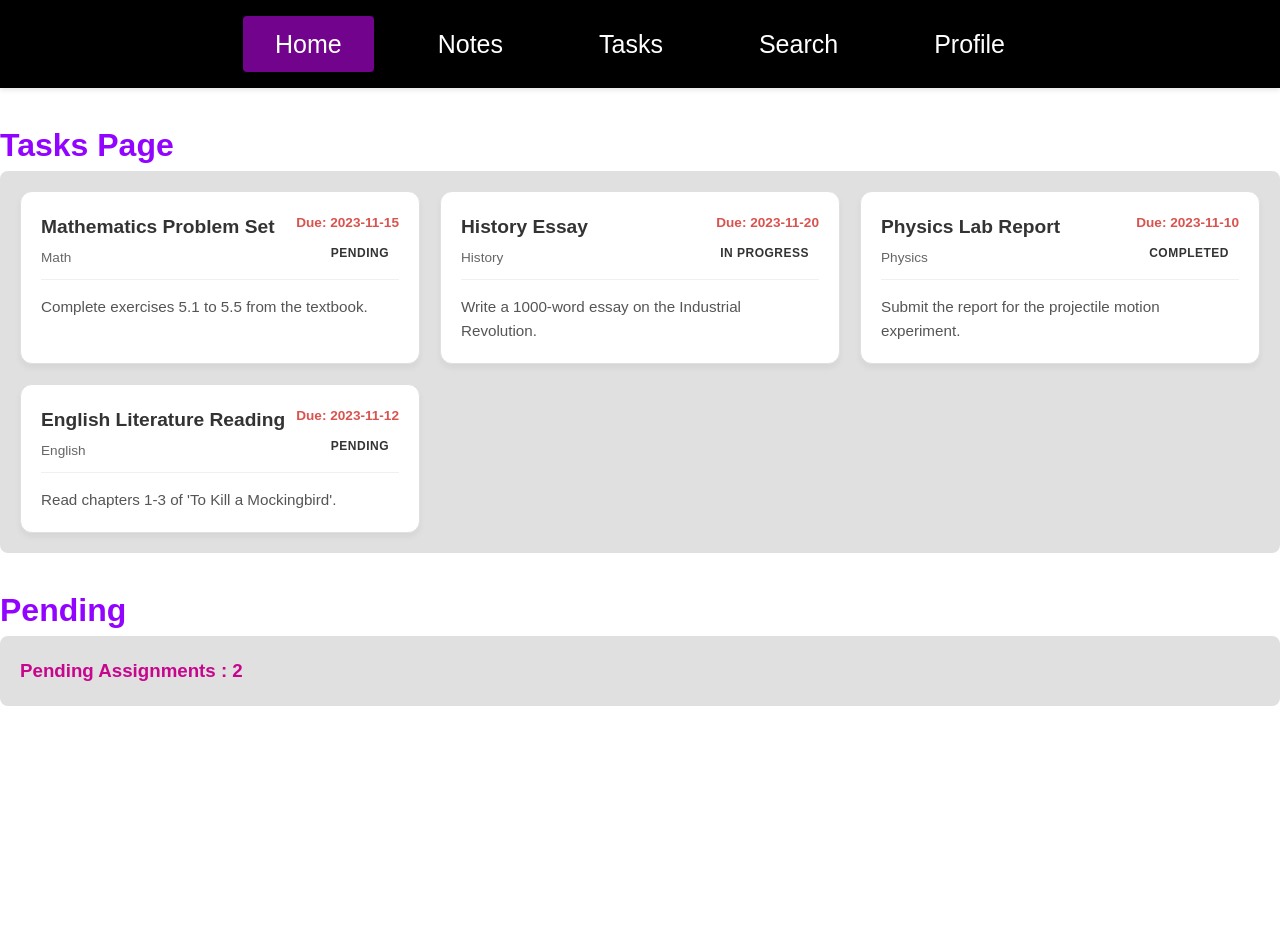
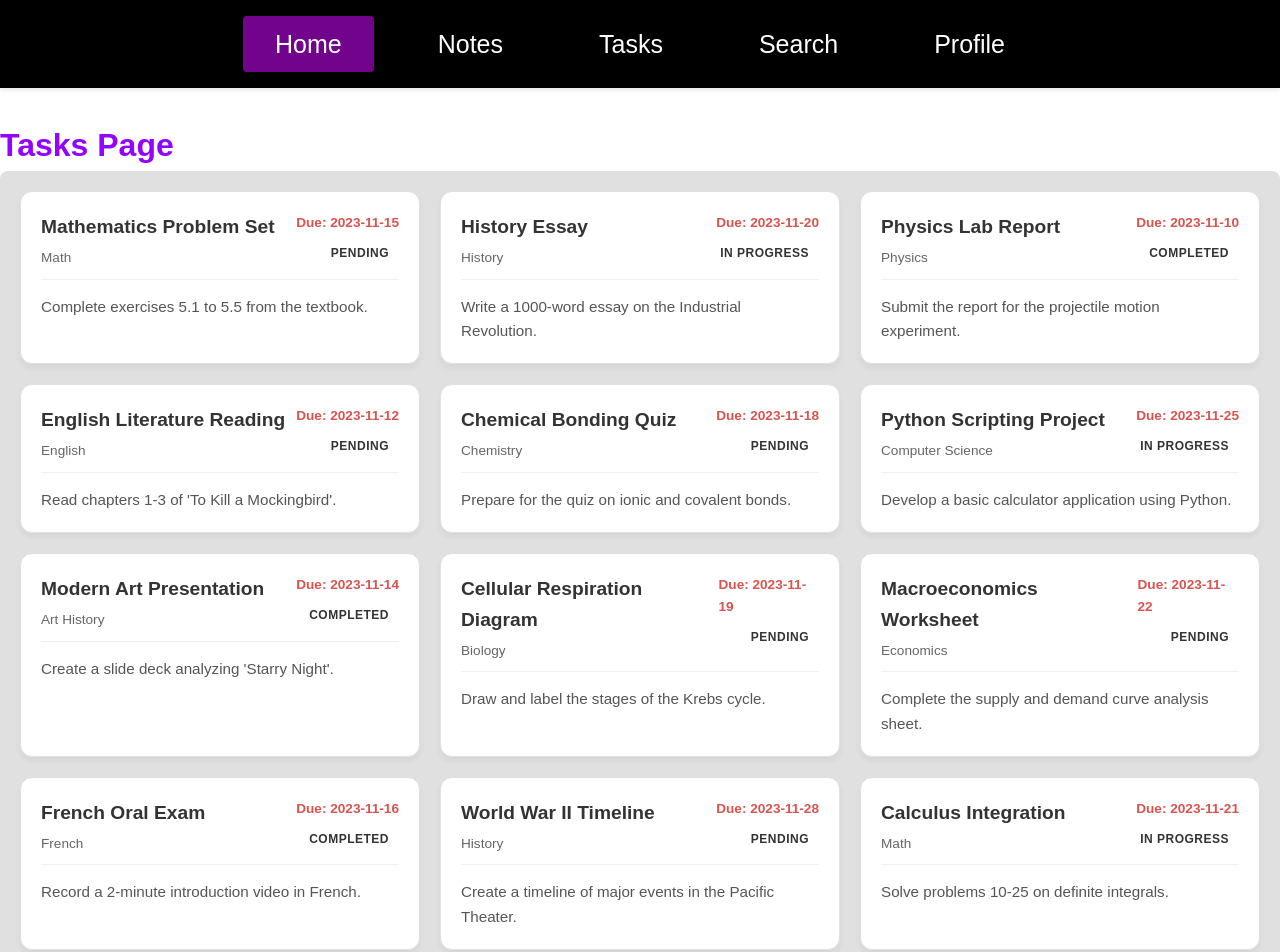
Before and after one commit to Ajai-L16/assignment-tracking, a React (Create React App) app: page / in a window 1280 px wide. Shown: the top 952 px of the page. Before the commit the page ends 800 px from the top, so only its background shows below. Built offline with nearby package versions, Linux system fonts and the light colour scheme.

Commit message:
8th commit

```diff
--- a/public/assignments.json
+++ b/public/assignments.json
@@ -30,5 +30,85 @@
     "description": "Read chapters 1-3 of 'To Kill a Mockingbird'.",
     "dueDate": "2023-11-12",
     "status": "Pending"
+  },
+  {
+    "id": 5,
+    "title": "Chemical Bonding Quiz",
+    "subject": "Chemistry",
+    "description": "Prepare for the quiz on ionic and covalent bonds.",
+    "dueDate": "2023-11-18",
+    "status": "Pending"
+  },
+  {
+    "id": 6,
+    "title": "Python Scripting Project",
+    "subject": "Computer Science",
+    "description": "Develop a basic calculator application using Python.",
+    "dueDate": "2023-11-25",
+    "status": "In Progress"
+  },
+  {
+    "id": 7,
+    "title": "Modern Art Presentation",
+    "subject": "Art History",
+    "description": "Create a slide deck analyzing 'Starry Night'.",
+    "dueDate": "2023-11-14",
+    "status": "Completed"
+  },
+  {
+    "id": 8,
+    "title": "Cellular Respiration Diagram",
+    "subject": "Biology",
+    "description": "Draw and label the stages of the Krebs cycle.",
+    "dueDate": "2023-11-19",
+    "status": "Pending"
+  },
+  {
+    "id": 9,
+    "title": "Macroeconomics Worksheet",
+    "subject": "Economics",
+    "description": "Complete the supply and demand curve analysis sheet.",
+    "dueDate": "2023-11-22",
+    "status": "Pending"
+  },
+  {
+    "id": 10,
+    "title": "French Oral Exam",
+    "subject": "French",
+    "description": "Record a 2-minute introduction video in French.",
+    "dueDate": "2023-11-16",
+    "status": "Completed"
+  },
+  {
+    "id": 11,
+    "title": "World War II Timeline",
+    "subject": "History",
+    "description": "Create a timeline of major events in the Pacific Theater.",
+    "dueDate": "2023-11-28",
+    "status": "Pending"
+  },
+  {
+    "id": 12,
+    "title": "Calculus Integration",
+    "subject": "Math",
+    "description": "Solve problems 10-25 on definite integrals.",
+    "dueDate": "2023-11-21",
+    "status": "In Progress"
+  },
+  {
+    "id": 13,
+    "title": "Hamlet Character Analysis",
+    "subject": "English",
+    "description": "Write a character study on Ophelia's role in the play.",
+    "dueDate": "2023-11-26",
+    "status": "Pending"
+  },
+  {
+    "id": 14,
+    "title": "Geology Field Notes",
+    "subject": "Geography",
+    "description": "Transcribe field notes regarding local rock formations.",
+    "dueDate": "2023-11-13",
+    "status": "Completed"
   }
 ]
--- a/src/App.css
+++ b/src/App.css
@@ -28,6 +28,10 @@
   display: flex;
   justify-content: center;
   gap: 2rem;
+}
+
+.para{
+color: white;
 }
 .links linkers{
       padding: 0.5rem 5rem;
--- a/src/Common/Header.js
+++ b/src/Common/Header.js
@@ -3,7 +3,7 @@
   return (
     <header className='header'>
         <div className='links'>
-          <NavLink to={"/"}>Home</NavLink>
+          <NavLink to={"/"}><p className='para'>Home</p></NavLink>
           <NavLink to={"/notes"}>Notes</NavLink>
           <NavLink to={"/tasks"}>Tasks</NavLink>
           <NavLink to={"/search"}>Search</NavLink>
--- a/src/Pages/Tasks.js
+++ b/src/Pages/Tasks.js
@@ -11,8 +11,9 @@
         .then((data) => setAssignmentData(data))
         .catch((err) => console.error("Failed to load JSON:", err));
     }, []);
-
+    const taskCount = assignmentData.length;
     const pendingCount =assignmentData.filter((assignment)=>assignment.status === "Pending").length;
+    const inProgress =assignmentData.filter((assignment)=>assignment.status === "In Progress").length;
     const completedCount =assignmentData.filter((assignment)=>assignment.status === "Completed").length;
 
 
@@ -22,9 +23,13 @@
     <div className="task-addButton"><button className='addButton'>Add Task</button></div>
 
     <div className="status-icons">
+      <h4>Total Task:</h4>
       <h4>pending: </h4>
+      <h4>In Progress</h4>
       <h4>completed: </h4>
+      <h4 className="tottask">{taskCount}</h4>
       <h4 className="pen">{pendingCount} </h4>
+      <h4 className="inPro">{inProgress}</h4>
       <h4 className="com">{completedCount} </h4>
     </div>
 
--- a/src/Styles/Home.css
+++ b/src/Styles/Home.css
@@ -22,7 +22,7 @@
   justify-content: flex-start;
   padding: 20px;
   border-radius: 8px;
-  justify-content: space-between;
+
 }
 
 .assignment-card {
--- a/src/Styles/Tasks.css
+++ b/src/Styles/Tasks.css
@@ -26,7 +26,7 @@
 
 .status-icons{
   display: grid;
-  grid-template-columns: 1fr 1fr;
+  grid-template-columns: 1fr 1fr 1fr 1fr;
   background-color: rgb(255, 255, 255);
   text-align: center;
 }
```
Also changed, not shown: src/Pages/Help.js (added, +13 -0 lines), src/Pages/ProtectedRouter.js (added).
